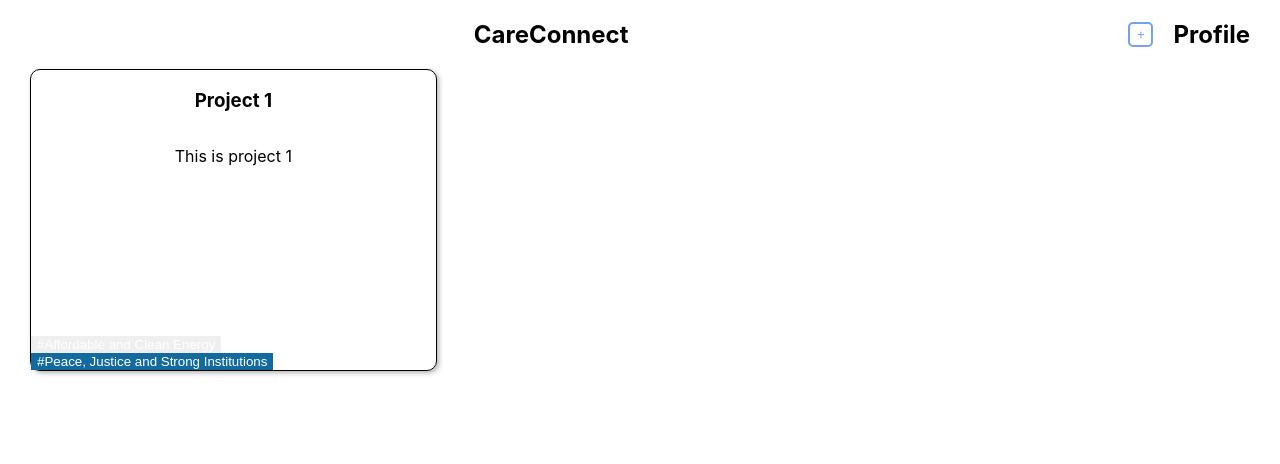
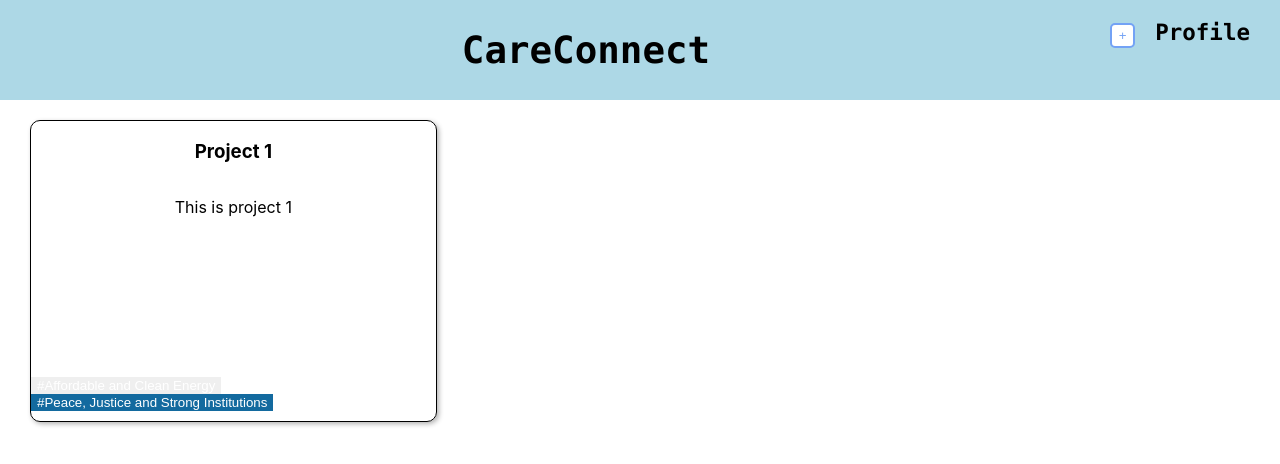
Before and after one commit to asrouji/CareConnect, a React (Create React App) app: page / in a window 1280 px wide. Shown: the top 464 px of the page. Built offline with nearby package versions, Linux system fonts and the light colour scheme.

Commit message:
explore page header style, padding on project card

```diff
--- a/src/components/ProjectCard.tsx
+++ b/src/components/ProjectCard.tsx
@@ -9,14 +9,15 @@ const styles: { [key: string]: React.CSSProperties } = {
     gridTemplateRows: 'auto 1fr auto',
     minHeight: '300px',
     borderRadius: '10px',
-    boxShadow:' 2px 2px 5px rgba(0, 0, 0, 0.3)',
+    boxShadow: ' 2px 2px 5px rgba(0, 0, 0, 0.3)',
   },
 
   tags: {
     display: 'flex',
     flexFlow: 'row wrap',
     justifyContent: 'flex-start',
-  }
+    paddingBottom: '10px',
+  },
 }
 
 const ProjectCard = ({ name, description, tags }: Project) => {
--- a/src/components/pages/Explore.tsx
+++ b/src/components/pages/Explore.tsx
@@ -7,27 +7,35 @@ const styles = {
   header: {
     display: 'flex',
     justifyContent: 'flex-end',
+    backgroundColor: 'lightblue',
+    height: '100px',
+    fontFamily: 'Monaco',
+    fontSize: '25px',
   },
 
   title: {
-    marginRight: '500px',
+    display: 'flex',
+    alignItems: 'center',
+    marginRight: '400px',
   },
 
   buttons: {
     display: 'flex',
     gap: '20px',
     paddingRight: '30px',
+    paddingBottom: '30px',
+    fontSize: '15px',
   },
 
   main: {
     display: 'grid',
     paddingInline: '30px',
+    paddingTop: '20px',
     gridTemplateColumns: 'repeat(3, 1fr)',
-  }
+  },
 }
 
 const Explore = () => {
-
   const navigate = useNavigate()
 
   return (
```
